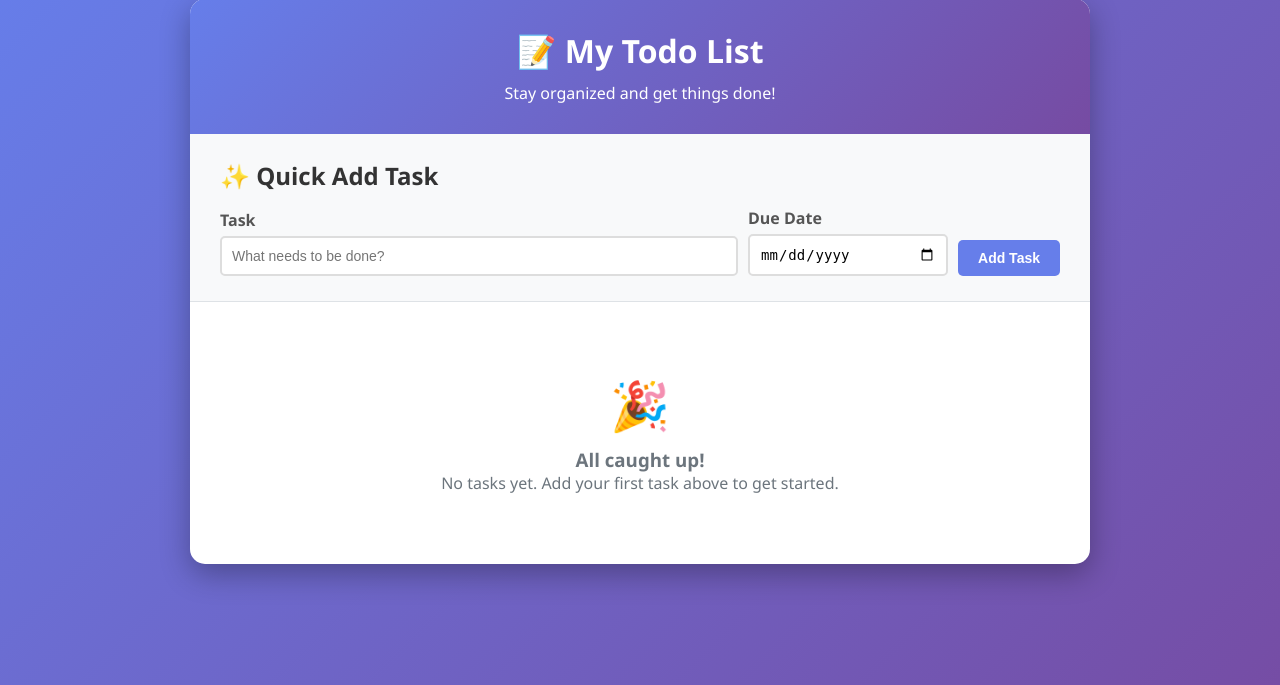
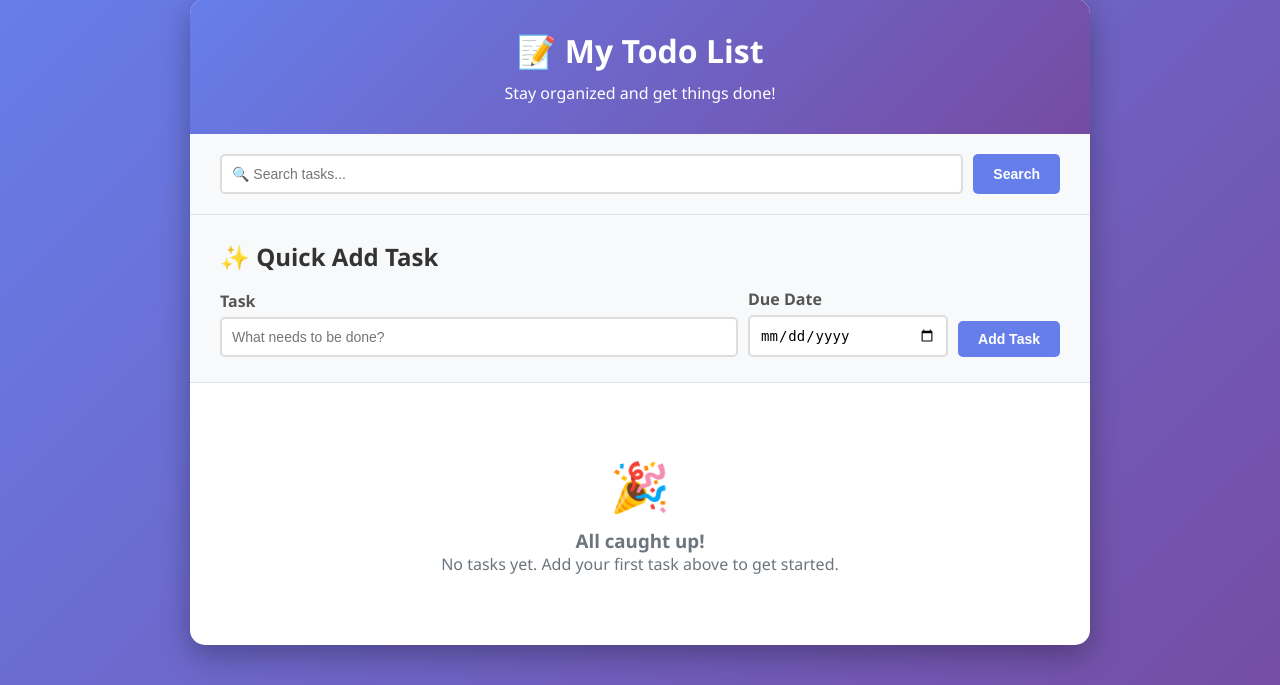
Before and after one commit to eece-4081-fall-2025/sara_howell_todo, a Django app: page / in a window 1280 px wide. Shown: the part 37-722 px from the top of the page. Run offline with Django 5.2, Linux system fonts and the light colour scheme; data that the repository does not hold is empty.

Commit message:
TDD Cycle 2 REFACTOR: Add search box to main page for better UX

```diff
--- a/todo/templates/todo/todo_list.html
+++ b/todo/templates/todo/todo_list.html
@@ -227,7 +227,13 @@
             <h1>📝 My Todo List</h1>
             <p>Stay organized and get things done!</p>
         </div>
-
+        <div style="padding: 20px 30px; background: #f8f9fa; border-bottom: 1px solid #dee2e6;">
+            <form method="get" action="{% url 'todo_search' %}" style="display: flex; gap: 10px;">
+                <input type="text" name="q" placeholder="🔍 Search tasks..."
+                       style="flex: 1; padding: 10px; border: 2px solid #ddd; border-radius: 5px; font-size: 14px;">
+                <button type="submit" class="btn btn-primary">Search</button>
+            </form>
+        </div>
         {% if messages %}
         <div class="messages">
             {% for message in messages %}
```
